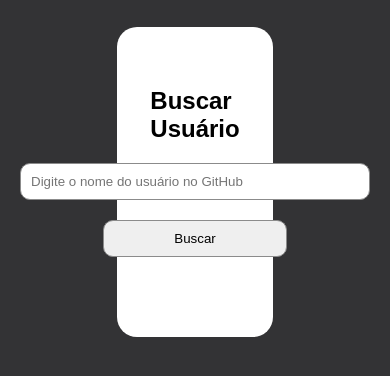
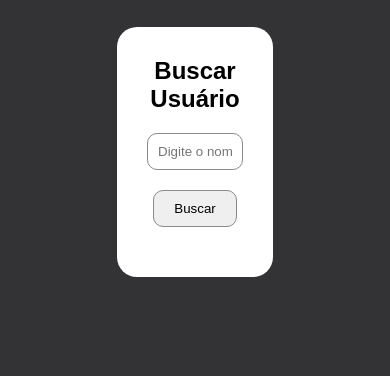
Before and after one commit to Riann472/Pesquisa-GitHub, a plain HTML site: page index.html in a window 390 px wide. Shown: the part 82-458 px from the top of the page. Drawn offline with Linux system fonts and the light colour scheme.

Commit message:
inicio da responsividade

```diff
--- a/css/style.css
+++ b/css/style.css
@@ -25,6 +25,7 @@ header img {
 section {
     display: flex;
     justify-content: center;
+    text-align: center;
 }
 
 .principal {
@@ -41,17 +42,17 @@ section {
 input {
     border-radius: 10px;
     padding: 10px;
-    width: 350px;
+    width: 65%;
     border: 1px solid #8b8b8b;
     outline: none;
 }
 
 button {
-    padding: 10px 70px;
+    padding: 10px 50px;
     border-radius: 10px;
     border: 1px solid #8b8b8b;
     cursor: pointer;
-    transition: all .3s ease-in-out
+    transition: background-color .3s ease-in-out, color .3s ease-in-out
 }
 
 button:hover {
@@ -111,7 +112,41 @@ a {
     transition: background-color .3s ease-in-out, color .3s ease-in-out;
 }
 
-a:hover{
+a:hover {
     background-color: #2b2185;
     color: #fff;
 }
+
+@media (max-width: 1440px) {
+    .image{
+        flex-direction: column;
+        gap: 10px;
+    }
+    .image img{
+        width: 150px;
+    }
+
+}
+
+@media (max-width: 1220px) {
+    input {
+        width: 90%;
+    }
+
+    .principal {
+        padding: 30px;
+    }
+    a{
+        width: 100%;
+    }
+}
+
+@media (max-width: 768px) {
+    button {
+        padding: 10px 20px;
+    }
+
+    input {
+        width: 100%;
+    }
+}
```
